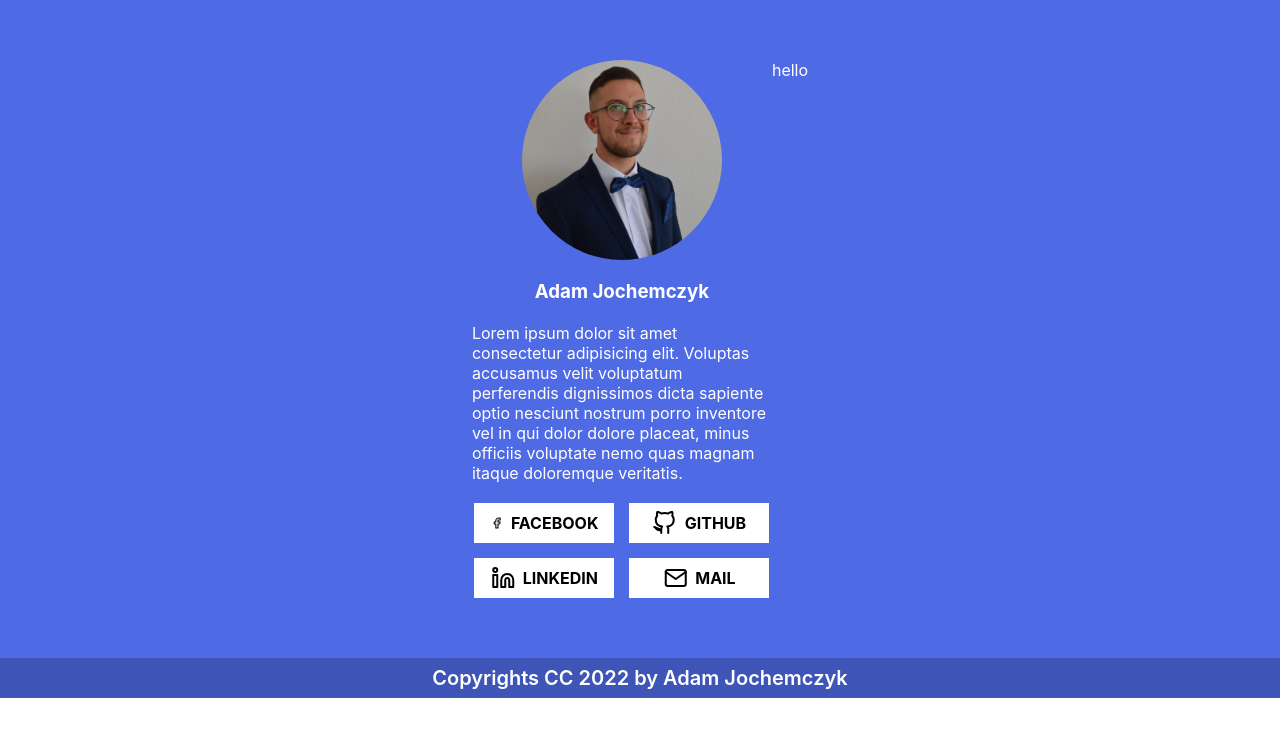
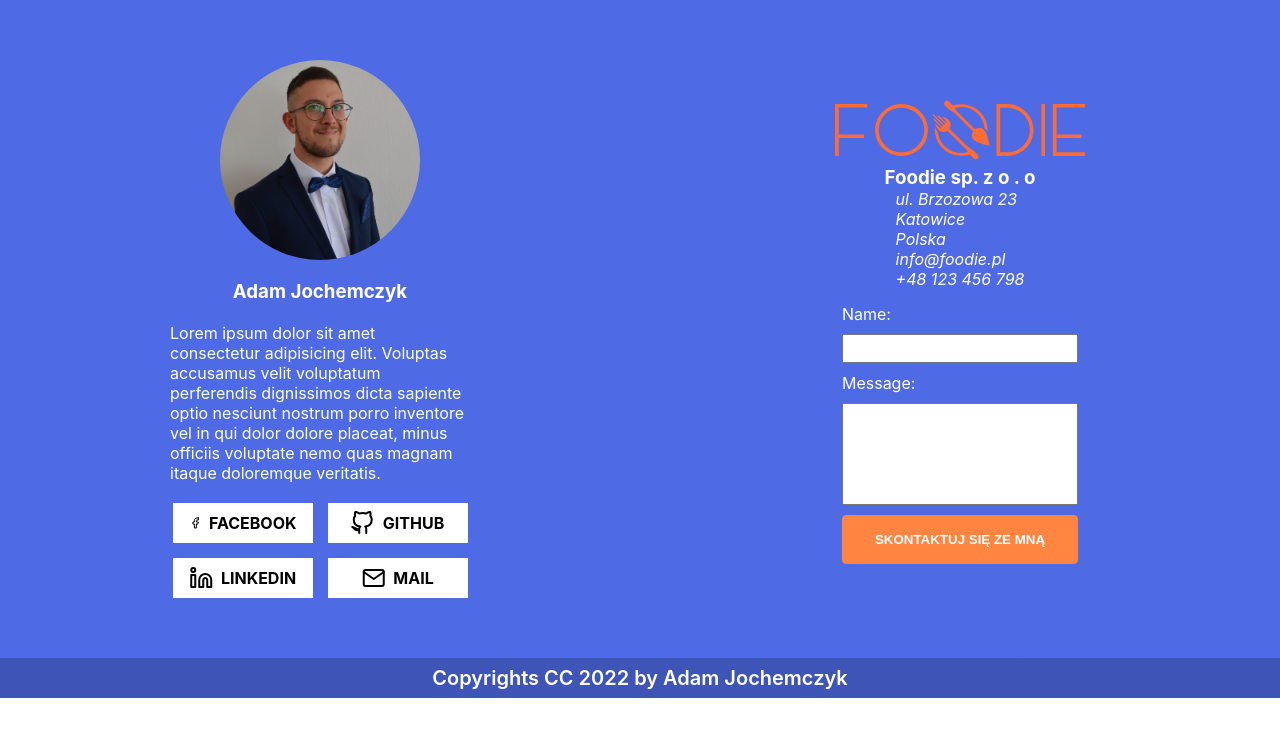
Before and after one commit to AdamJochemczyk/Foodie, a Next.js app: page / in a window 1280 px wide. Shown: the top 736 px of the page. Built offline with nearby package versions, Linux system fonts and the light colour scheme.

Commit message:
feat: orange buttons, footer

```diff
--- a/package.json
+++ b/package.json
@@ -32,6 +32,7 @@
   },
   "dependencies": {
     "@supabase/supabase-js": "^1.29.4",
+    "clsx": "^1.1.1",
     "formik": "^2.2.9",
     "next": "12.0.8",
     "react": "17.0.2",
--- a/src/common/Footer/Footer.module.css
+++ b/src/common/Footer/Footer.module.css
@@ -2,14 +2,15 @@
   background-color: var(--footer-background);
   color: #fff;
   display: flex;
-  justify-content: center;
+  justify-content: space-around;
   flex-wrap: wrap-reverse;
   padding: 6rem 0;
 }
-.aboutMe {
+.footerSection {
   width: 300px;
   display: flex;
   align-items: center;
+  justify-content: center;
   flex-direction: column;
 }
 .me {
@@ -17,6 +18,11 @@
   overflow: hidden;
   height: 200px;
   width: 200px;
+}
+@media screen and (max-width: 600px) {
+  .me {
+    margin-top: 5rem;
+  }
 }
 .name {
   margin: 2rem 0;
@@ -30,6 +36,18 @@
   flex-wrap: wrap;
   gap: 1.5rem;
 }
+
+.contactForm {
+  display: flex;
+  justify-content: center;
+  flex-direction: column;
+  margin-top: 1.5rem;
+  gap: 1rem;
+}
+.contactForm__input {
+  padding: 0.5rem;
+}
+
 .bottom {
   background: linear-gradient(0deg, rgba(0, 0, 0, 0.2), rgba(0, 0, 0, 0.2)),
     var(--footer-background);
--- a/src/common/Footer/Footer.tsx
+++ b/src/common/Footer/Footer.tsx
@@ -2,12 +2,13 @@ import React from "react";
 import styles from "./Footer.module.css";
 import Image from "next/image";
 import { SocialButton } from "../SocialButton/SocialButton";
+import { OrangeButton } from "../OrangeButton/OrangeButton";
 
 export const Footer = () => {
   return (
     <footer>
       <article className={styles.top}>
-        <section className={styles.aboutMe}>
+        <section className={styles.footerSection}>
           <div className={styles.me}>
             <Image
               src="/static/images/me.jpg"
@@ -47,7 +48,50 @@ export const Footer = () => {
             />
           </div>
         </section>
-        <section>hello</section>
+        <section className={styles.footerSection}>
+          <Image
+            src="/static/icons/logo.svg"
+            width={250}
+            height={72}
+            alt="logo"
+          />
+          <h3>Foodie sp. z o . o</h3>
+          <address>
+            <p>ul. Brzozowa 23</p>
+            <p>Katowice</p>
+            <p>Polska</p>
+            <p>info@foodie.pl</p>
+            <p>+48 123 456 798</p>
+          </address>
+          <div>
+            <form
+              action="mailto:adamjoche@gmail.com"
+              method="POST"
+              name="contact"
+              className={styles.contactForm}
+            >
+              <label htmlFor="name">Name:</label>
+              <input
+                type="text"
+                name="name"
+                className={styles.contactForm__input}
+              />
+              <label htmlFor="message">Message:</label>
+              <textarea
+                name="message"
+                rows={6}
+                cols={20}
+                maxLength={150}
+                className={styles.contactForm__input}
+              ></textarea>
+              <OrangeButton
+                text="skontaktuj się ze mną"
+                variant="primary"
+                type="submit"
+              ></OrangeButton>
+            </form>
+          </div>
+        </section>
       </article>
       <section className={styles.bottom}>
         Copyrights CC {new Date().getFullYear()} by Adam Jochemczyk
--- /dev/null
+++ b/src/common/OrangeButton/OrangeButton.module.css
@@ -0,0 +1,26 @@
+.root {
+  padding: 1.6rem 3.2rem;
+  text-transform: uppercase;
+  font-weight: 600;
+  border-radius: 0.4rem;
+  border: solid 1px var(--cta-orange);
+}
+.root:hover {
+  cursor: pointer;
+}
+.primary {
+  background-color: var(--cta-orange);
+  color: #fff;
+}
+.secondary {
+  background-color: #fff;
+  color: var(--cta-orange);
+}
+.primary:hover {
+  background-color: #fff;
+  color: var(--cta-orange);
+}
+.secondary:hover {
+  background-color: var(--cta-orange);
+  color: #fff;
+}
--- /dev/null
+++ b/src/common/OrangeButton/OrangeButton.tsx
@@ -0,0 +1,27 @@
+import clsx from "clsx";
+import React from "react";
+import styles from "./OrangeButton.module.css";
+
+interface OrangeButtonProperties {
+  text: string;
+  variant: "primary" | "secondary";
+  type?: "button" | "submit";
+}
+
+export const OrangeButton = ({
+  text,
+  variant,
+  type
+}: OrangeButtonProperties) => {
+  return (
+    <button
+      type={type || "button"}
+      className={clsx(styles.root, {
+        [styles.primary]: variant === "primary",
+        [styles.secondary]: variant === "secondary"
+      })}
+    >
+      {text}
+    </button>
+  );
+};
--- a/styles/globals.css
+++ b/styles/globals.css
@@ -14,6 +14,9 @@ a {
   color: inherit;
   text-decoration: none;
 }
+textarea {
+  resize: none;
+}
 
 * {
   box-sizing: border-box;
```
Also changed, not shown: public/static/icons/logo.svg (added), 1 other file (tests, documents, lock files or other folders).
